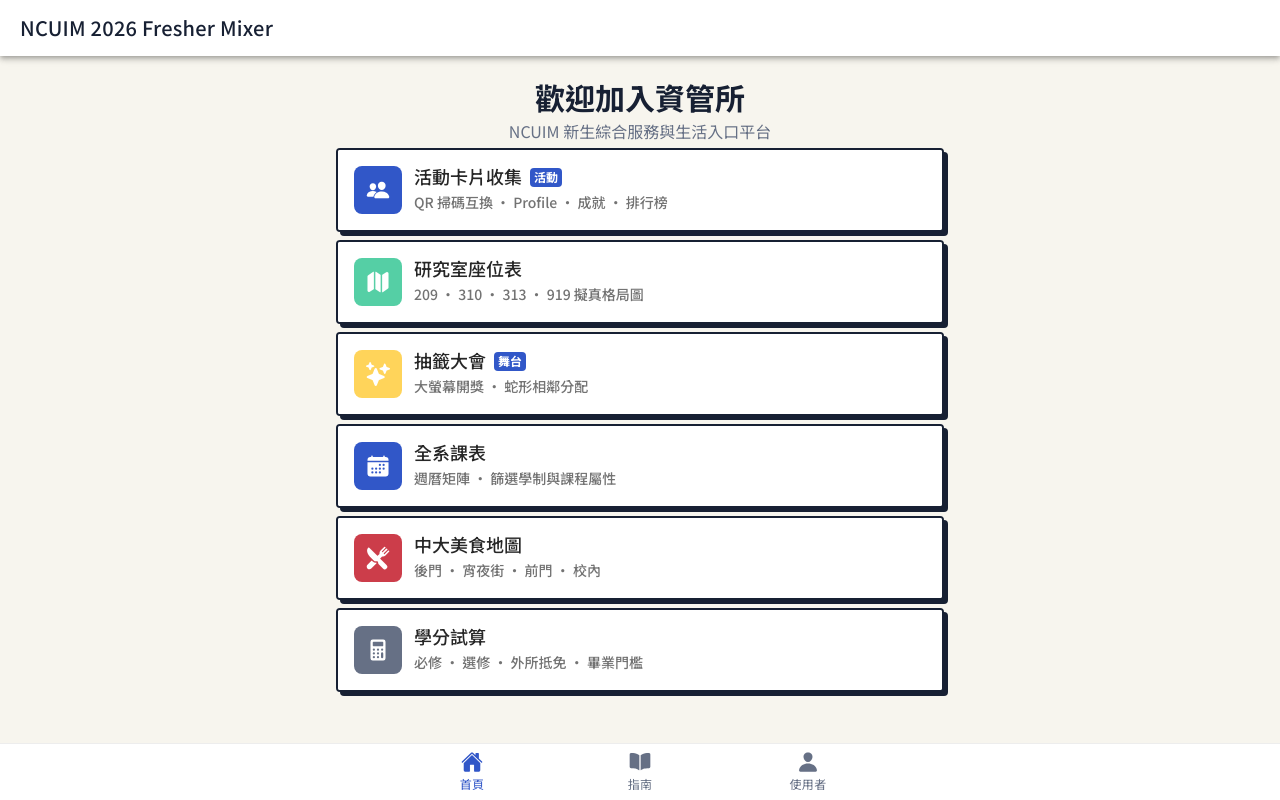
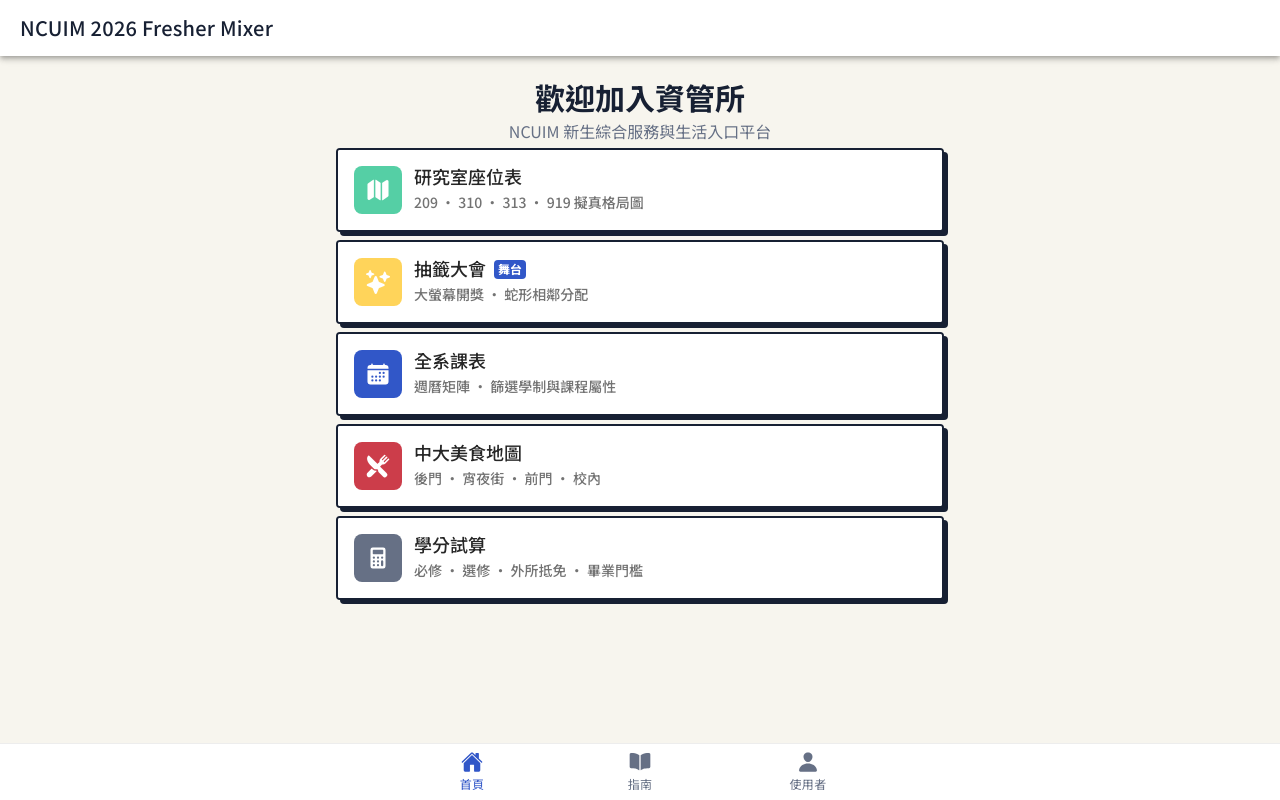
Before and after one commit to NCUIM/NCUIM.github.io, a React (Vite) app: page / in a window 1280 px wide. Built offline with nearby package versions, Linux system fonts and the light colour scheme.

Commit message:
refactor(ui): remove cards collection card from homepage
1. Remove cards collection module card from homepage list.

2. Clean up unused people icon import.

```diff
--- a/src/pages/HomePage.tsx
+++ b/src/pages/HomePage.tsx
@@ -13,7 +13,6 @@ import {
   IonBadge,
 } from "@ionic/react";
 import {
-  people,
   map,
   calendar,
   restaurant,
@@ -31,14 +30,6 @@ interface ModuleCard {
 }
 
 const modules: readonly ModuleCard[] = [
-  {
-    title: "活動卡片收集",
-    subtitle: "QR 掃碼互換 · Profile · 成就 · 排行榜",
-    icon: people,
-    route: "/cards",
-    color: "var(--ncu-primary)",
-    badge: "活動",
-  },
   {
     title: "研究室座位表",
     subtitle: "209 · 310 · 313 · 919 擬真格局圖",
```
